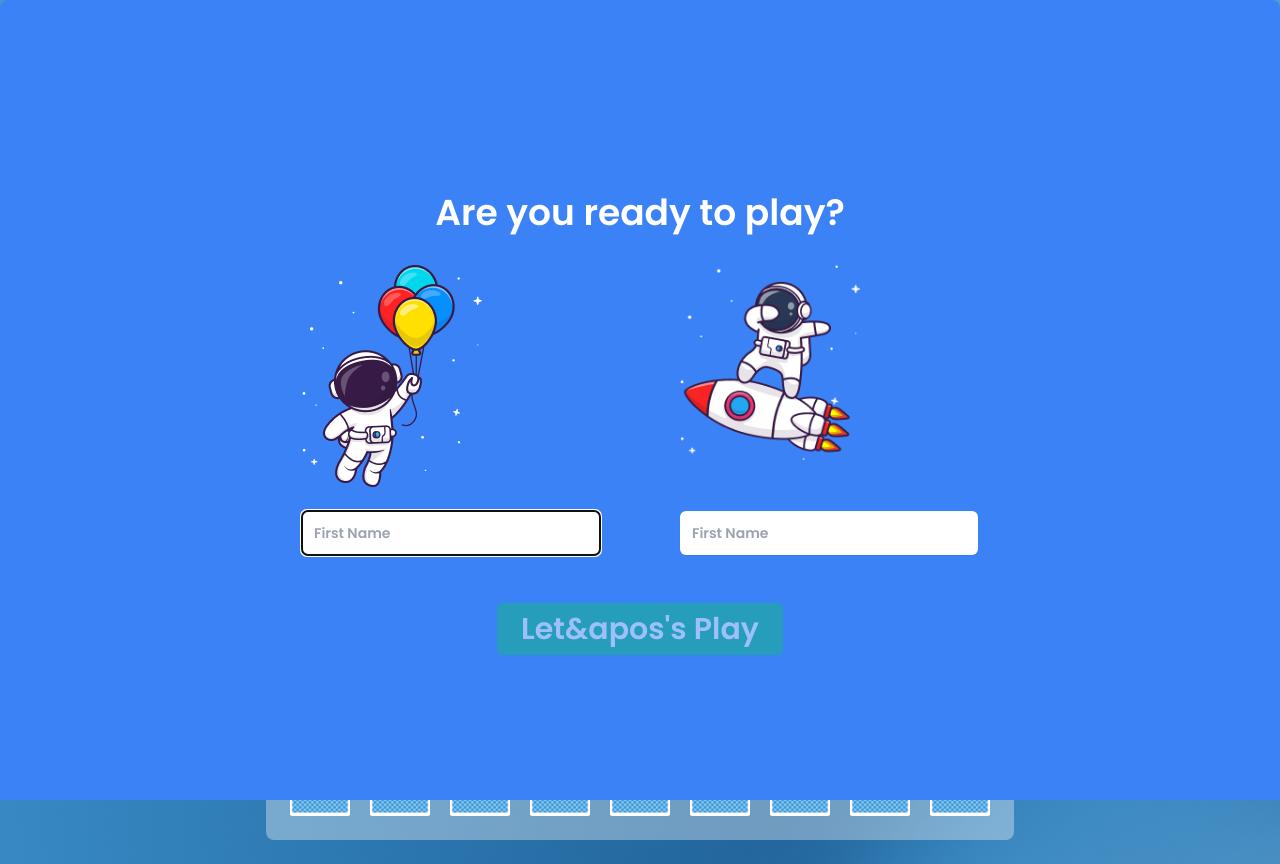
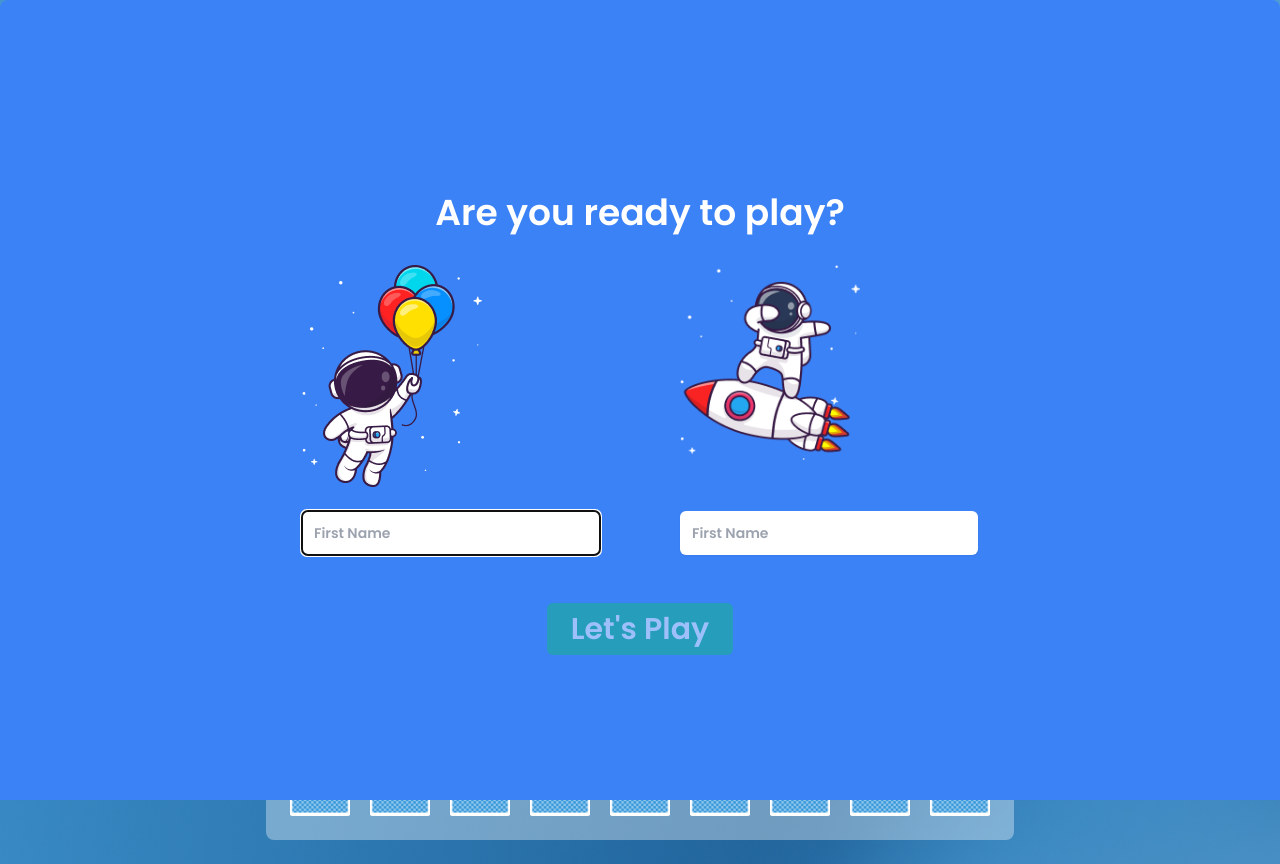
Before and after one commit to keithzano/memory-card-game, a Next.js app: page / in a window 1280 px wide. Built offline with nearby package versions, Linux system fonts and the light colour scheme.

Commit message:
Add {} to escape special characteres

```diff
--- a/src/app/components/PlayerNames.tsx
+++ b/src/app/components/PlayerNames.tsx
@@ -71,7 +71,7 @@ export const PlayerNames: React.FC<PlayerNamesProps> = ({ onSubmit }) => {
       onClick={handleDeactivate}
       disabled={!player1Name || !player2Name}
     >
-      Let&apos's Play
+     {"Let's Play"}
     </button>
   </div>
 </div>
--- a/src/app/page.tsx
+++ b/src/app/page.tsx
@@ -33,7 +33,7 @@ export default function Home() {
 
       <div className=" max-w-[220px] max-h-[344px] flex flex-col items-stretch gap-6  ">
         <PlayerComponent player={player1}  />
-        <button className={`bg-emerald-500 text-white rounded-lg text-lg font-bold leading-normal p-2 ${currentPlayer===player1? `block`: 'hidden'} `}> It&apos's Your Turn</button>
+        <button className={`bg-emerald-500 text-white rounded-lg text-lg font-bold leading-normal p-2 ${currentPlayer===player1? `block`: 'hidden'} `}> {"It's Your Turn"}</button>
       </div>
 
           <Deck currentPlayer = {currentPlayer}  switchPlayer = {switchPlayer} />
@@ -41,7 +41,7 @@ export default function Home() {
 
         <div className=" max-w-[220px] max-h-[344px] flex flex-col items-stretch gap-6  ">
         <PlayerComponent player={player2}  />
-        <button className={`bg-white text-blue-400 rounded-lg text-lg font-bold leading-normal p-2 ${currentPlayer ===player2? `block`: 'hidden'} `}> It&apos's Your Turn</button>
+        <button className={`bg-white text-blue-400 rounded-lg text-lg font-bold leading-normal p-2 ${currentPlayer ===player2? `block`: 'hidden'} `}> {"It's Your Turn"} </button>
         </div>
 
       </div>
```
